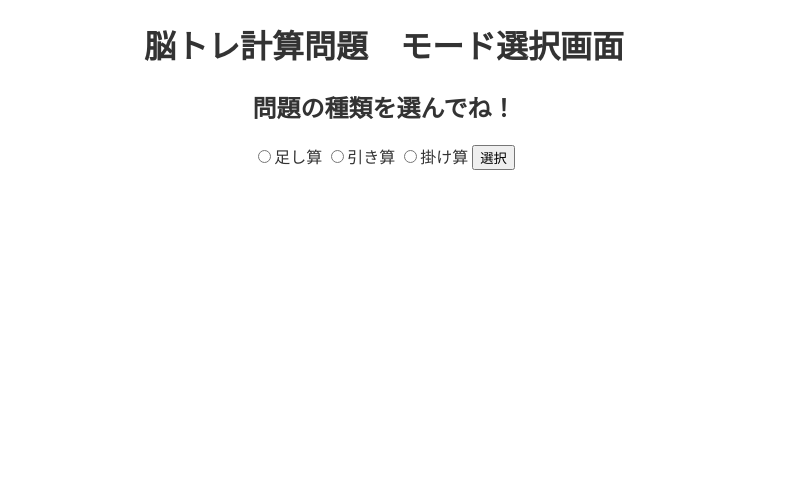
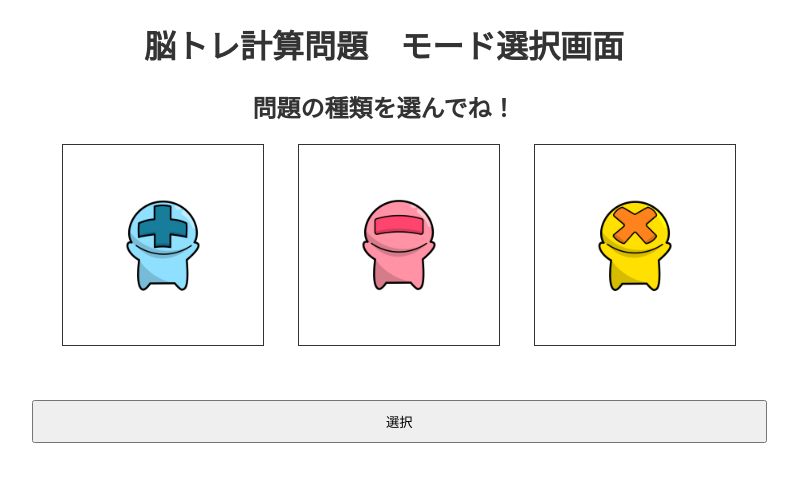
Before and after one commit to Kwateru/calculation_problem, a PHP site: page /class-b-01-02/mode.php in a window 1280 px wide. Shown: the top 482 px of the page, without its empty margins (256-1054 px from the left). Run offline with PHP 8.4, Linux system fonts and the light colour scheme.

Commit message:
機能要件レベル3まで完了

```diff
--- a/calculation/function/judgment.php
+++ b/calculation/function/judgment.php
@@ -45,7 +45,7 @@ if ($_SERVER['REQUEST_METHOD'] == "POST" && isset($_POST['selectResult'])) {
 
 <head>
     <meta charset="UTF-8">
-    <!-- <meta http-equiv="refresh" content=" 5; url=../index.php"> -->
+    <meta http-equiv="refresh" content=" 5; url=../index.php">
     <link rel="stylesheet" href="../style.css" type="text/css">
     <title>入力エラーのページ</title>
 </head>
--- a/calculation/function/mode_jugment.php
+++ b/calculation/function/mode_jugment.php
@@ -4,4 +4,6 @@ if ($_SERVER['REQUEST_METHOD'] == 'POST' && !empty($_POST['mode'])) {
     $_SESSION['mode'] = $_POST['mode'];
     header('Location:../index.php');
     exit(1);
+}else {
+    header('Location:../mode.php');
 }
--- a/calculation/index.php
+++ b/calculation/index.php
@@ -2,9 +2,6 @@
 session_start();
 
 $currentNumber = (isset($_SESSION['currentNumber'])) ? $_SESSION['currentNumber'] : 1;
-
-// 計算問題と選択肢を自動生成
-// include('function/question.php');
 
 include('function/problem_generation.php');
 
--- a/calculation/mode.php
+++ b/calculation/mode.php
@@ -13,11 +13,12 @@
         <h2>問題の種類を選んでね！</h2>
 
         <form action="function/mode_jugment.php" method="post">
-            <label><input type="radio" name="mode" value="addition">足し算</label>
-            <label><input type="radio" name="mode" value="subtraction">引き算</label>
-            <label><input type="radio" name="mode" value="multiplication">掛け算</label>
-
-            <input type="submit" value="選択">
+            <div class="mode">
+                <label><input type="radio" name="mode" value="addition"><img src="image/addition.png" alt="" height="100" width="100"></label>
+                <label><input type="radio" name="mode" value="subtraction"><img src="image/subtraction.png" alt="" height="100" width="100"></label>
+                <label><input type="radio" name="mode" value="multiplication"><img src="image/multiplication.png" alt="" height="100" width="100"></label>
+                <input type="submit" value="選択">
+            </div>
         </form>
     </div>
 </body>
--- a/calculation/style.css
+++ b/calculation/style.css
@@ -2,7 +2,7 @@
   目次
 　0 共通パーツ
 　1 index.php
-　2 judgment.php
+　2 mode.php
 -------------------------*/
 
 /*-------------------------
@@ -41,3 +41,33 @@ body{
 .question{
     font-size: 50px;
 }
+
+
+
+/*-------------------------
+　2 mode.php
+-------------------------*/
+.mode label{
+    /* display: block; */
+}
+
+.mode input[type="radio"]{
+    display: none;
+}
+
+.mode input[type="submit"]{
+    display: block;
+    margin: 0 auto;
+    padding: 10px 50%;
+}
+
+.mode img{
+    margin-left: 30px;
+    padding: 50px;
+    border: 1px solid #333;
+    margin-bottom: 50px;
+}
+
+.mode input:checked+img{
+    border: 6px solid #333;
+}
```
Also changed, not shown: calculation/function/problem_generation.php (+7 -4 lines), calculation/function/question.php (deleted, +0 -66 lines), calculation/image/addition.png (added), calculation/image/multiplication.png (added), calculation/image/subtraction.png (added).
